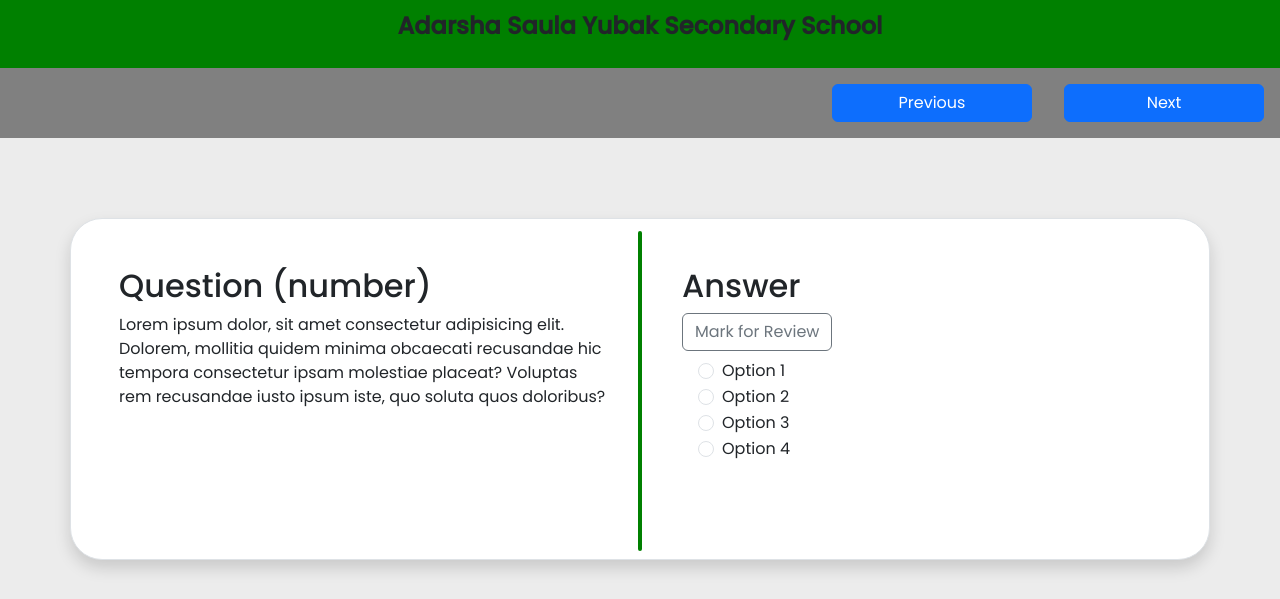
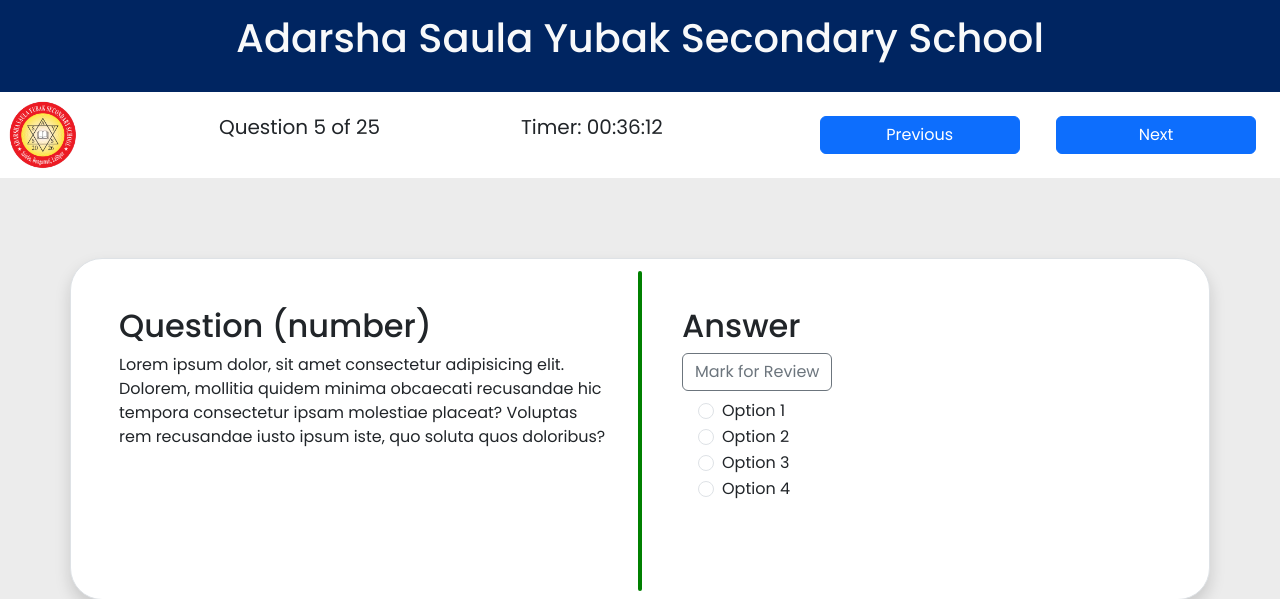
Before and after one commit to iamye1337/EntranceMS, a PHP site: page /exam.html in a window 1280 px wide. Shown: the top 599 px of the page. Run offline with PHP 8.4, Linux system fonts and the light colour scheme.

Commit message:
title bar and action bar

```diff
--- a/exam.html
+++ b/exam.html
@@ -7,26 +7,28 @@
     <meta name="viewport" content="width=device-width, initial-scale=1">
     <link href="bootstrap/css/bootstrap.min.css" rel="stylesheet">
     <link rel="stylesheet" href="style.css">
-    <title>exam</title>
+    <title>Examination</title>
 </head>
 
 <body>
     <!-- title bar -->
-    <div class="d-flex p-2 justify-content-center align-items-center"
-        style="background-color: green; font-size: x-large;">
-        <p class="fw-bold">Adarsha Saula Yubak Secondary School</p>
+    <div class="d-flex p-2 justify-content-center align-items-center" style="background-color: #002561;">
+        <p class="fs-1 fw-medium text-light">Adarsha Saula Yubak Secondary School</p>
     </div>
 
     <!-- action bar -->
-    <div class="row" style="background-color: grey; margin-bottom: calc(10vh);">
+    <div class="d-flex justify-content-between p-2" style="background-color: white; margin-bottom: calc(10vh);">
+        <!-- logo -->
+        <img src="images/asarshaLogo.png" style="height: 70px;" alt="">
+        <!-- question number -->
+        <p class="align-self-center fs-5">Question 5 of 25</p>
+        <!-- timer (***logic implementation left) -->
+        <p class="align-self-center fs-5">Timer: 00:36:12</p>
         <!-- buttons -->
-        <div class="d-flex justify-content-end">
+        <div class="align-self-center">
             <button class="btn btn-primary m-3 fs-6" style="width: 200px;">Previous</button>
             <button class="btn btn-primary m-3 fs-6" style="width: 200px;">Next</button>
         </div>
-
-        <!-- timer -->
-        <!-- logo -->
     </div>
 
     <!----------------------- Main Container -------------------------->
--- a/style.css
+++ b/style.css
@@ -10,6 +10,11 @@
     display: flex;
     justify-content: center;
     align-items: center;
+}
+
+/* colors */
+.text-light{
+    color: black;
 }
 
 .box-container{
```
Also changed, not shown: images/asarshaLogo.png (added).
